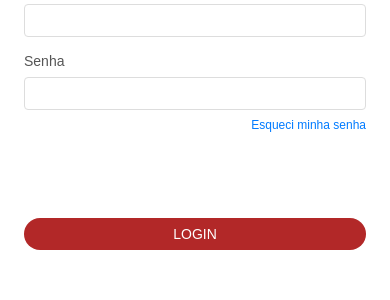
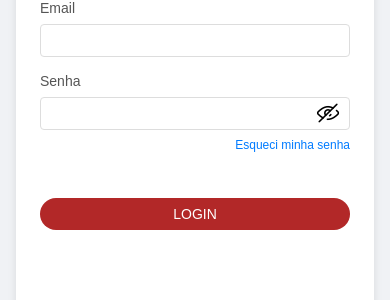
Before and after one commit to MarlonVBP/linka-negocios, an Angular app in the folder linka_negocios/: page /login in a window 390 px wide. Shown: the part 359-659 px from the top of the page. Built offline with nearby package versions, Linux system fonts and the light colour scheme.

Commit message:
[ feat ] - Estilização finalizada

```diff
--- a/linka_negocios/src/app/login/login.component.html
+++ b/linka_negocios/src/app/login/login.component.html
@@ -9,12 +9,21 @@
       <form class="form" [formGroup]="loginForm" (submit)="submitApplication()">
         <div class="container_input">
           <label for="email">Email</label>
-          <input id="email" type="email" formControlName="email" />
+          <input id="email" type="email" email formControlName="email" required />
+          <div class="error-message" *ngIf="loginForm.get('email')!.invalid && (loginForm.get('email')!.dirty || loginForm.get('email')!.touched)">
+            Email inválido
+          </div>
         </div>
         <div class="container_input">
           <label for="senha">Senha</label>
-          <input id="senha" type="senha" formControlName="senha" />
-          <span>Esqueci minha senha</span>
+          <div class="input-wrapper">
+            <input id="senha" [type]="passwordType" formControlName="senha" required />
+            <span class="show_password" (click)="showPassword()"><img [src]="hide" alt="Mostrar senha"></span>
+          </div>
+          <span class="forget_password">Esqueci minha senha</span>
+          <div class="error-message" *ngIf="loginForm.get('senha')!.invalid && (loginForm.get('senha')!.dirty || loginForm.get('senha')!.touched)">
+            Senha inválida
+          </div>
         </div>
         <button type="submit" class="primary">LOGIN</button>
       </form>
--- a/linka_negocios/src/app/login/login.component.scss
+++ b/linka_negocios/src/app/login/login.component.scss
@@ -71,19 +71,40 @@
     color: #555;
   }
 
+  .input-wrapper {
+    position: relative;
+  }
+
   input {
     width: 100%;
     padding: 0.75rem;
     border: 1px solid #ddd;
     border-radius: 4px;
+    padding-right: 2.5rem;
+    /* Espaço para o ícone */
 
     &:focus {
-      border-color: #007bff;
+      border: 2px solid #B22828;
       outline: none;
     }
   }
 
-  span {
+  .show_password {
+    position: absolute;
+    top: 50%;
+    right: 10px;
+    transform: translateY(-50%);
+    cursor: pointer;
+    display: flex;
+    align-items: center;
+    background: white;
+
+    img {
+      width: 24px;
+    }
+  }
+
+  .forget_password {
     display: block;
     text-align: right;
     margin-top: 0.5rem;
@@ -106,8 +127,8 @@
   color: #fff;
   font-size: 1rem;
   cursor: pointer;
+  margin-top: 15px;
   border-radius: 20px;
-  margin-top: 15px;
   transition: background-color 0.3s;
 
   &:hover {
@@ -118,13 +139,13 @@
 /* Estilos responsivos */
 @media (max-width: 600px) {
   .container {
-    padding: 0;
+    padding: 0 1rem;
   }
 
   .formulario {
     padding: 1.5rem;
-    height: 100vh;
-    justify-content: space-between; /* Distribui espaço verticalmente */
+    justify-content: space-around;
+    height: 60%;
   }
 
   .header_form {
@@ -142,7 +163,7 @@
           padding: 0.5rem;
         }
 
-        span {
+        .forget_password {
           font-size: 0.75rem;
         }
       }
@@ -150,8 +171,26 @@
       .primary {
         font-size: 0.875rem;
         padding: 0.5rem;
-        margin-top: 70px;
+        margin-top: 30px;
       }
     }
   }
 }
+
+@media only screen and (max-width: 450px) and (max-height:700px) {
+  .container {
+    padding: 0;
+  }
+
+  .formulario {
+    padding: 1.5rem;
+    justify-content: space-around;
+    height: 100%;
+  }
+}
+
+.error-message {
+  font-size: 0.875rem;
+  color: #dc3545;
+  margin-top: 0.25rem;
+}
--- a/linka_negocios/src/app/login/login.component.ts
+++ b/linka_negocios/src/app/login/login.component.ts
@@ -18,6 +18,13 @@ export class LoginComponent {
 
   constructor(private LoginService: LoginService) { }
 
+  hide: String = 'hide.png';
+  passwordType: String = 'password';
+
+  showPassword(){
+    this.passwordType = this.passwordType === 'password' ? 'text' : 'password';
+    this.hide = this.passwordType === 'password' ? 'hide.png' : 'show.png';
+  }
 
   submitApplication() {
     this.LoginService.submitApplication(
```
Also changed, not shown: linka_negocios/public/hide.png (added), linka_negocios/public/show.png (added).
